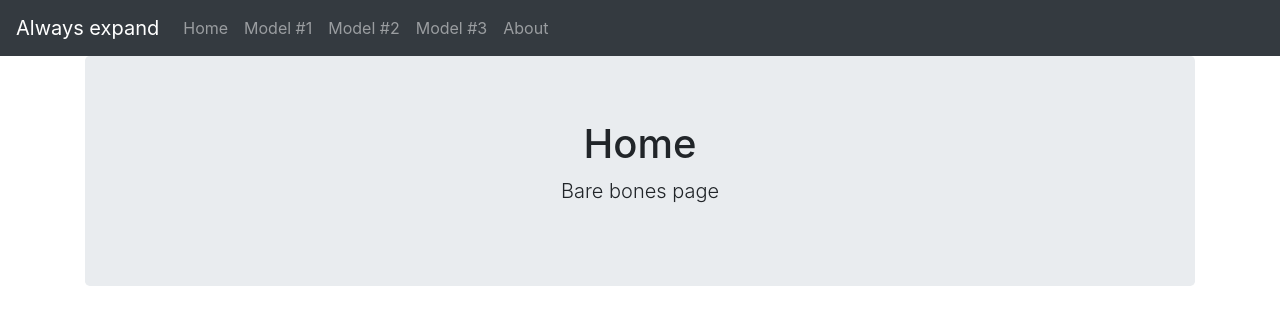
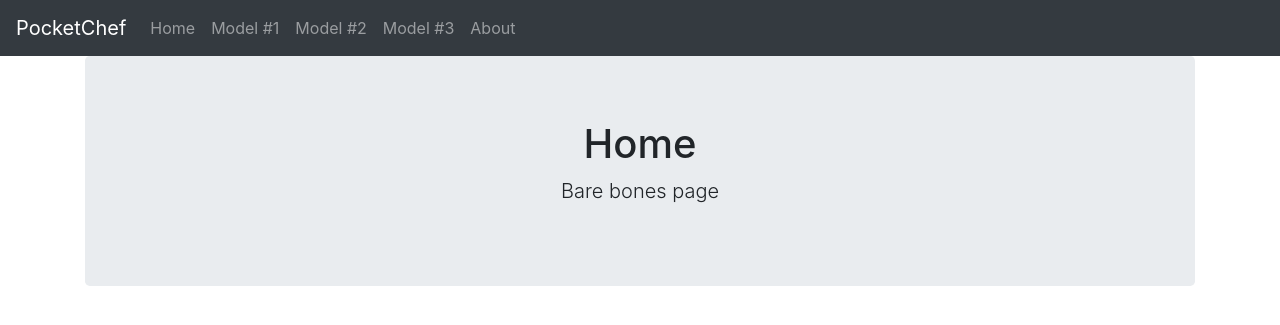
Before and after one commit to Connorlb/IDBSite, a Flask app: page / in a window 1280 px wide. Shown: the top 325 px of the page. Run offline with Flask 2, Linux system fonts and the light colour scheme; some libraries are stand-ins or nearby versions.

Commit message:
fixed navbar

```diff
--- a/pocketchef/app/templates/includes/_navbar.html
+++ b/pocketchef/app/templates/includes/_navbar.html
@@ -1,5 +1,5 @@
 <nav class="navbar navbar-expand navbar-dark bg-dark">
-      <a class="navbar-brand" href="#">Always expand</a>
+      <a class="navbar-brand" href="#">PocketChef</a>
       <button class="navbar-toggler" type="button" data-toggle="collapse" data-target="#navbarsExample02" aria-controls="navbarsExample02" aria-expanded="false" aria-label="Toggle navigation">
         <span class="navbar-toggler-icon"></span>
       </button>
```
